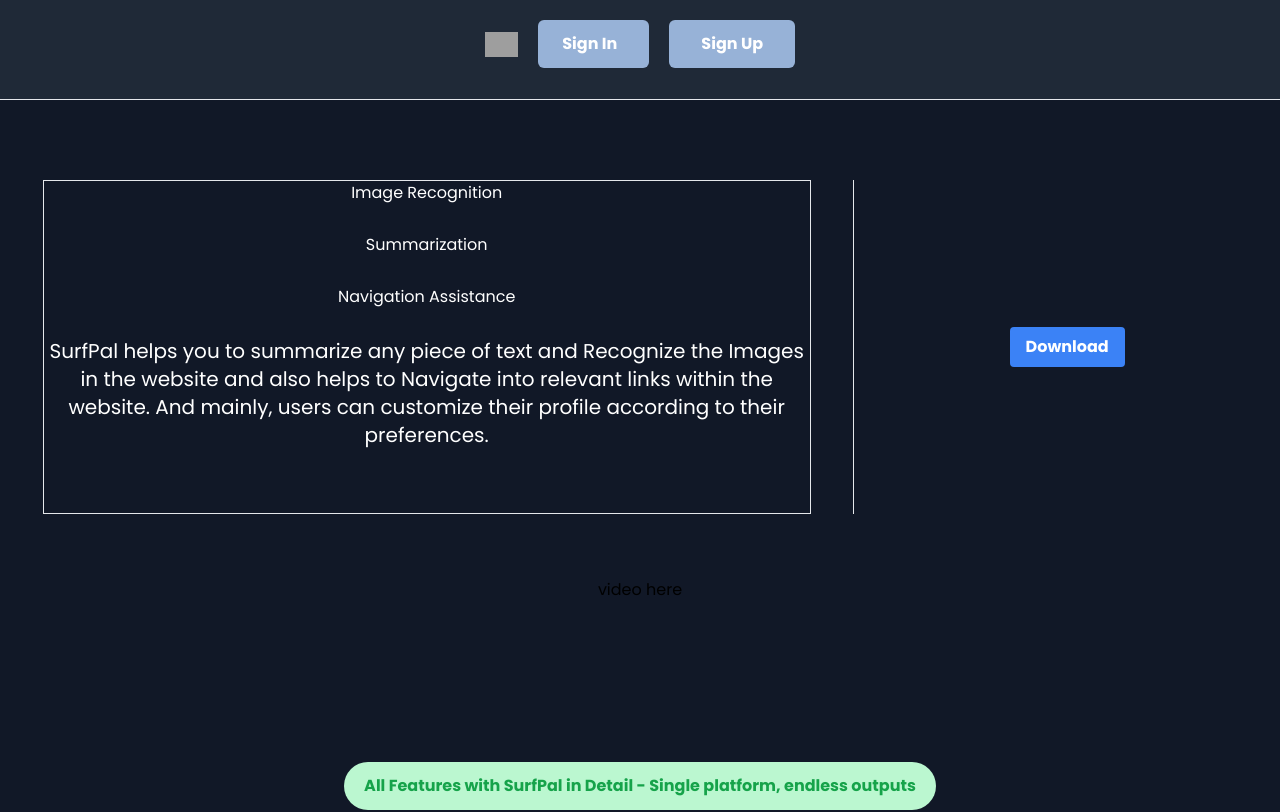
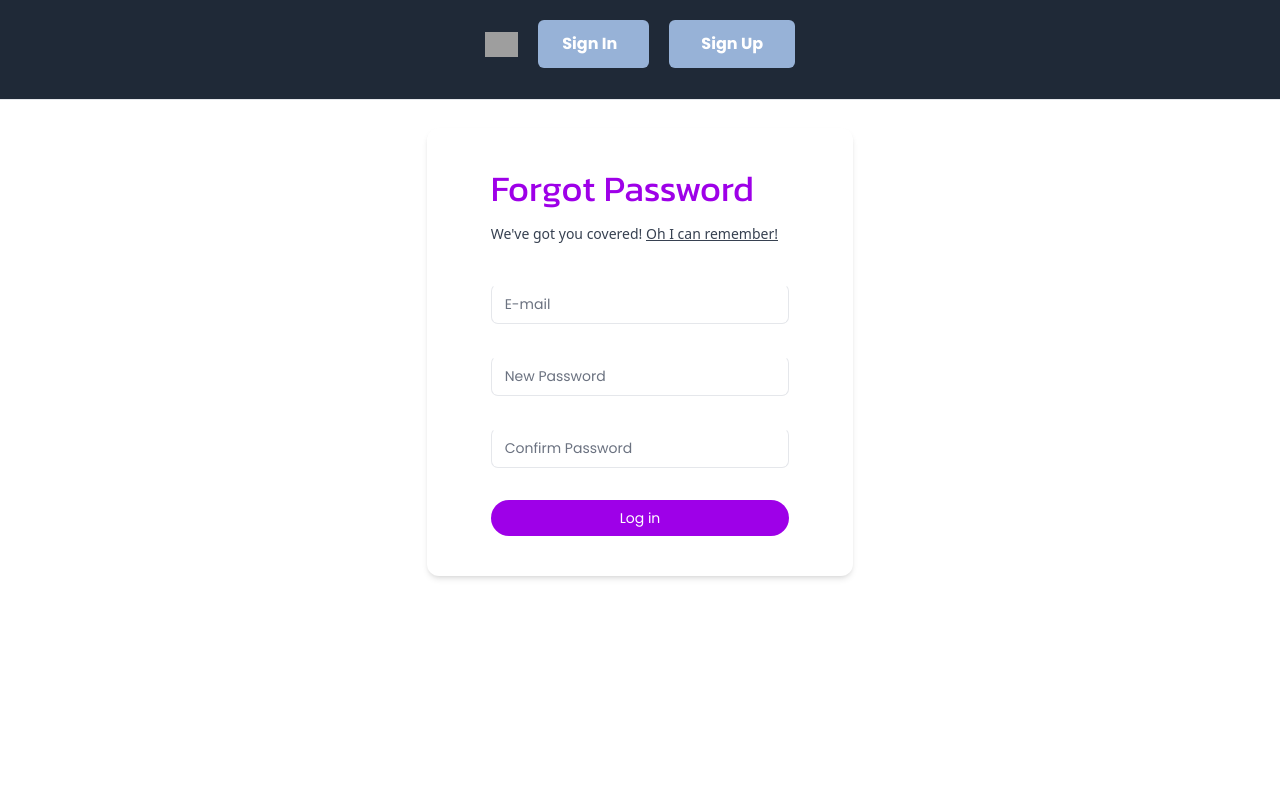
Before and after one commit to SinithH/SurfPal, a Next.js app in the folder surfpal-web/: page /forgotPassword in a window 1280 px wide. Shown: the top 812 px of the page. Built offline with nearby package versions, Linux system fonts and the light colour scheme; grey boxes are pictures that could not be loaded.

Commit message:
minor changes after landing page merge

```diff
--- a/surfpal-web/app/layout.tsx
+++ b/surfpal-web/app/layout.tsx
@@ -19,8 +19,7 @@
     <html lang="en">
       <body className={poppins.className}>
         <Header />
-        <Body/>
-        <main className="mt-16">
+        <main className="mt-32">
             {children}
         </main>
       </body>
--- a/surfpal-web/app/page.tsx
+++ b/surfpal-web/app/page.tsx
@@ -1,10 +1,11 @@
 import Image from "next/image";
 import LandingPage from "./templates/landingPage";
+import Body from "./shared/components/body";
 
 export default function Home() {
   return (
     <>
-      <LandingPage />
+      <Body />
     </>
   );
 }
--- a/surfpal-web/app/shared/components/header.tsx
+++ b/surfpal-web/app/shared/components/header.tsx
@@ -1,3 +1,4 @@
+import Link from 'next/link'
 import React, { useState } from 'react'
 
 const Header = () => {
@@ -7,7 +8,7 @@
 
   return (
 
-    <div className='w-full h-[100px] bg-gray-800 dark rgb(99, 104, 151) border-b'>
+    <div className='w-full h-[100px] bg-gray-800 dark rgb(99, 104, 151) border-b fixed top-0 z-50'>
         <div className='md:max-w-[1480px] max-w-[600px] m-auto w-full h-full '>
             <div className='hidden md:flex justify-center items-center space-x-5 pt-5'>
               <img src="image" alt="image" className='h-[25px]'/>
@@ -28,10 +29,10 @@
         <div className={toggle?'absolute z-10 p-4 bg-white w-full px-8 md:hidden':'hidden'}>
           <ul>
               <div className="flex flex-col my-4 gap-4">
-              <button className='pr-8 px-8 py-3 flex justify-center items-center bg-[#0e2443] gap-5 text-white rounded-md font-bold'>
-                Sign In
-              </button>
-              <button className='px-8 py-3 rounded-md bg-[#0e2443] text-white font-bold'>
+                              <button className='pr-8 px-8 py-3 flex justify-center items-center bg-[#0e2443] gap-5 text-white rounded-md font-bold'>
+                  Sign In
+                </button>
+                            <button className='px-8 py-3 rounded-md bg-[#0e2443] text-white font-bold'>
                 Sign Up
               </button>
               </div>
```
Also changed, not shown: surfpal-web/app/myAccount/page.tsx (added).
